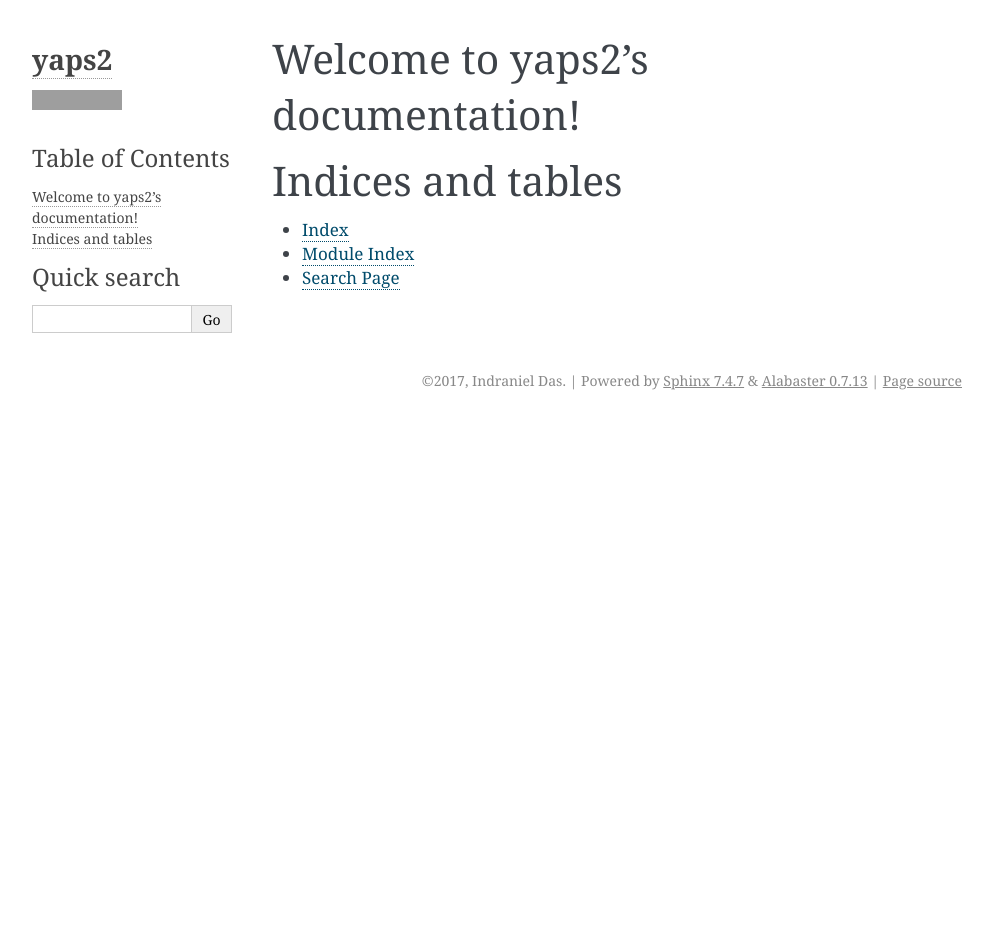
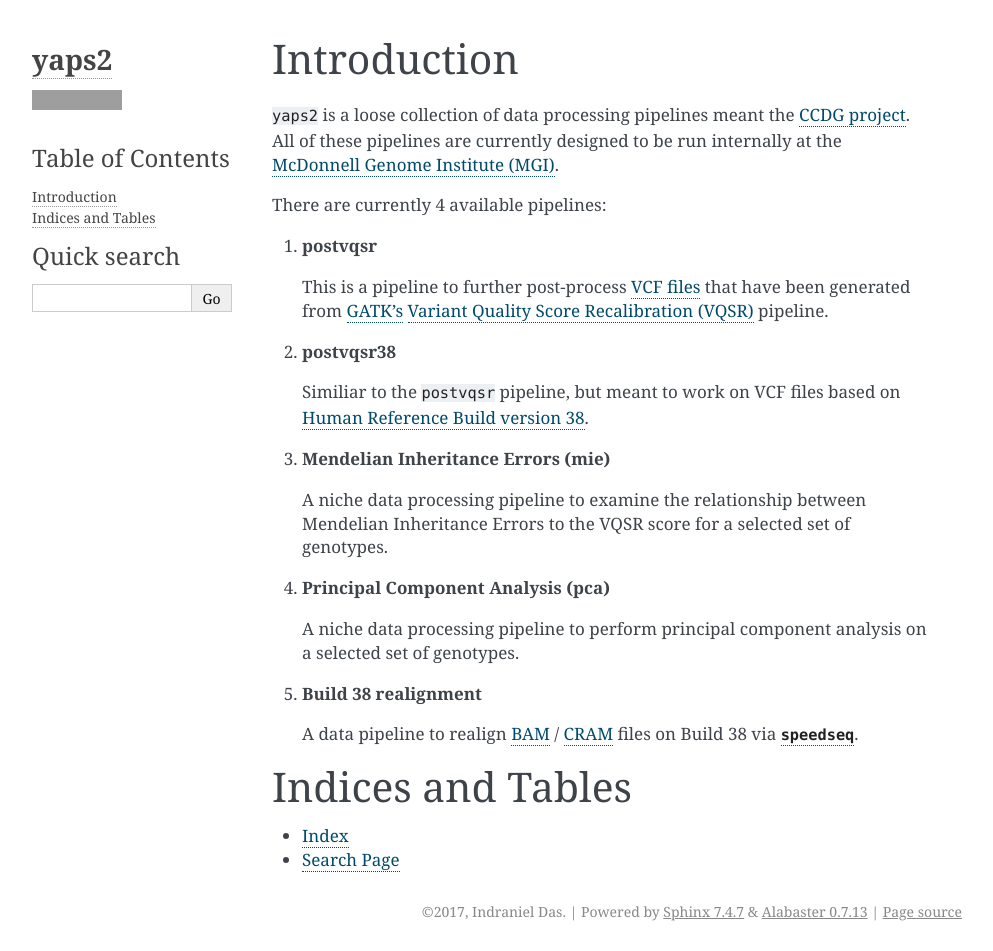
Before and after one commit to indraniel/yaps2, a Sphinx documentation site: the page built from docs/source/index.rst, in a window 1280 px wide. Shown: the whole page, without its empty margins (148-1141 px from the left). Built offline with Sphinx 7.4.7, drawn with Linux system fonts in a browser that asks for light colours; before the commit the page ends 900 px from its top, so only the background shows below that; grey boxes are pictures that could not be loaded.

Commit message:
+ add content to the index pages

```diff
--- a/docs/source/index.rst
+++ b/docs/source/index.rst
@@ -1,15 +1,39 @@
-Welcome to yaps2's documentation!
-=================================
-
 .. toctree::
    :maxdepth: 2
    :caption: Contents:
 
+Introduction
+============
 
+``yaps2`` is a loose collection of data processing pipelines meant the `CCDG project <https://www.genome.gov/27563570/>`_.  All of these pipelines are currently designed to be run internally at the `McDonnell Genome Institute (MGI) <https://genome.wustl.edu>`_.
 
-Indices and tables
+There are currently 4 available pipelines:
+
+#. **postvqsr**
+
+   This is a pipeline to further post-process `VCF files <https://en.wikipedia.org/wiki/Variant_Call_Format>`_ that have been generated from `GATK's <https://software.broadinstitute.org/gatk/documentation/article.php?id=39>`_ `Variant Quality Score Recalibration (VQSR) <https://software.broadinstitute.org/gatk/documentation/article.php?id=39>`_ pipeline.
+
+#. **postvqsr38**
+
+   Similiar to the ``postvqsr`` pipeline, but meant to work on VCF files based on `Human Reference Build version 38 <https://www.ncbi.nlm.nih.gov/grc/human>`_.
+
+#. **Mendelian Inheritance Errors (mie)**
+
+   A niche data processing pipeline to examine the relationship between Mendelian Inheritance Errors to the VQSR score for a selected set of genotypes.
+
+#. **Principal Component Analysis (pca)**
+
+   A niche data processing pipeline to perform principal component analysis on a selected set of genotypes.
+
+#. **Build 38 realignment**
+
+   A data pipeline to realign `BAM <https://samtools.github.io/hts-specs/SAMv1.pdf>`_ / `CRAM <https://samtools.github.io/hts-specs/CRAMv3.pdf>`_ files on Build 38 via |speedseq|_.
+
+Indices and Tables
 ==================
 
 * :ref:`genindex`
-* :ref:`modindex`
 * :ref:`search`
+
+.. |speedseq| replace:: ``speedseq``
+.. _speedseq: https://github.com/hall-lab/speedseq
```
